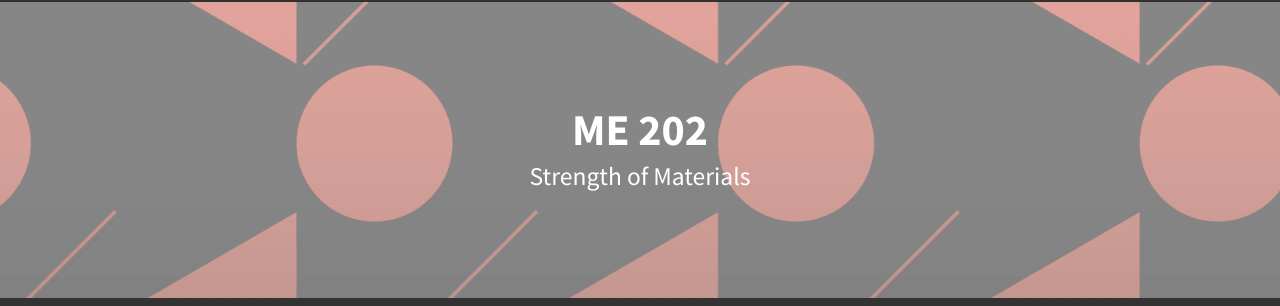
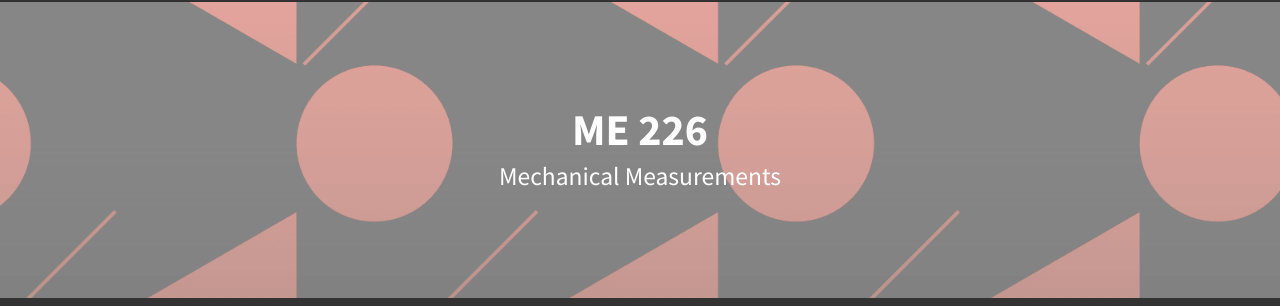
Before and after one commit to omprabhu31/omprabhu31.github.io, a Jekyll site: the page built from academics/notes/me226/me226.md, in a window 1280 px wide. Shown: the part 156-462 px from the top of the page. Built offline with Jekyll 4.4.1, drawn with Linux system fonts in a browser that asks for light colours; nearby versions of some CDN libraries.

Commit message:
added me226 page

```diff
--- a/academics/notes/me226/me202.md
+++ b/academics/notes/me226/me226.md
@@ -1,8 +1,8 @@
 ---
 layout: page
-title: ME 202
-subtitle: Strength of Materials
-permalink: /academics/notes/me202/
+title: ME 226
+subtitle: Mechanical Measurements
+permalink: /academics/notes/me226/
 feature-img: "assets/img/sample_feature_img_2.png"
 hide: true
 ---
```
